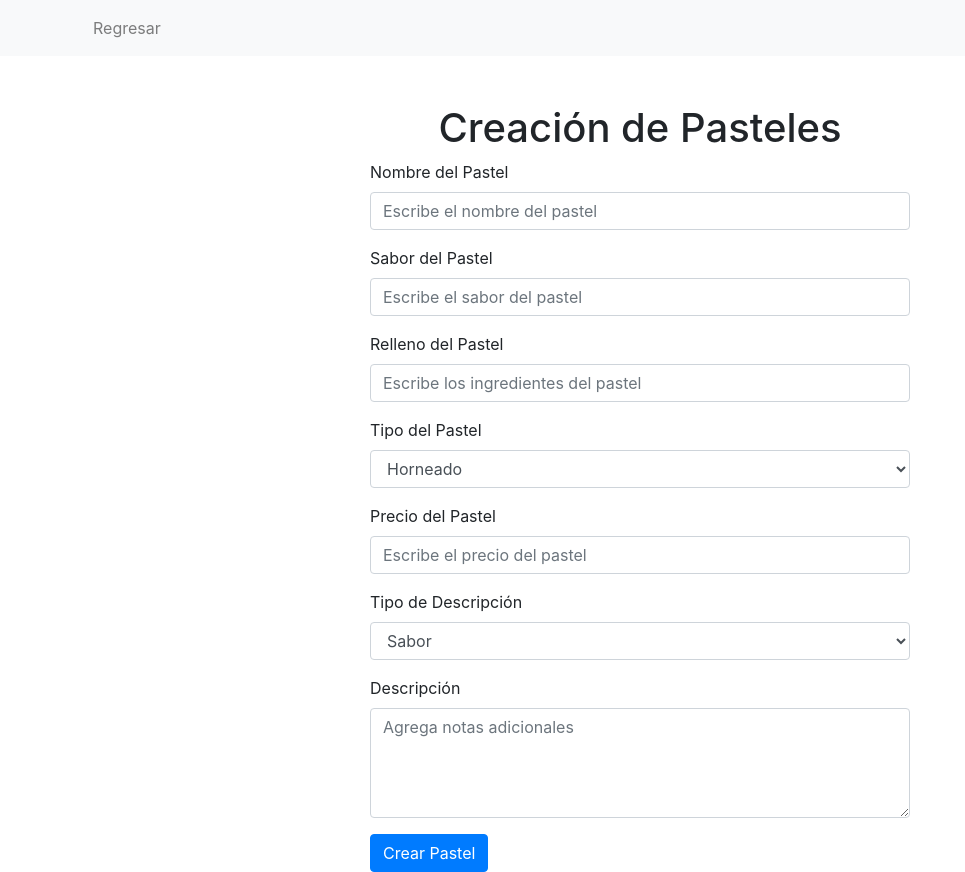
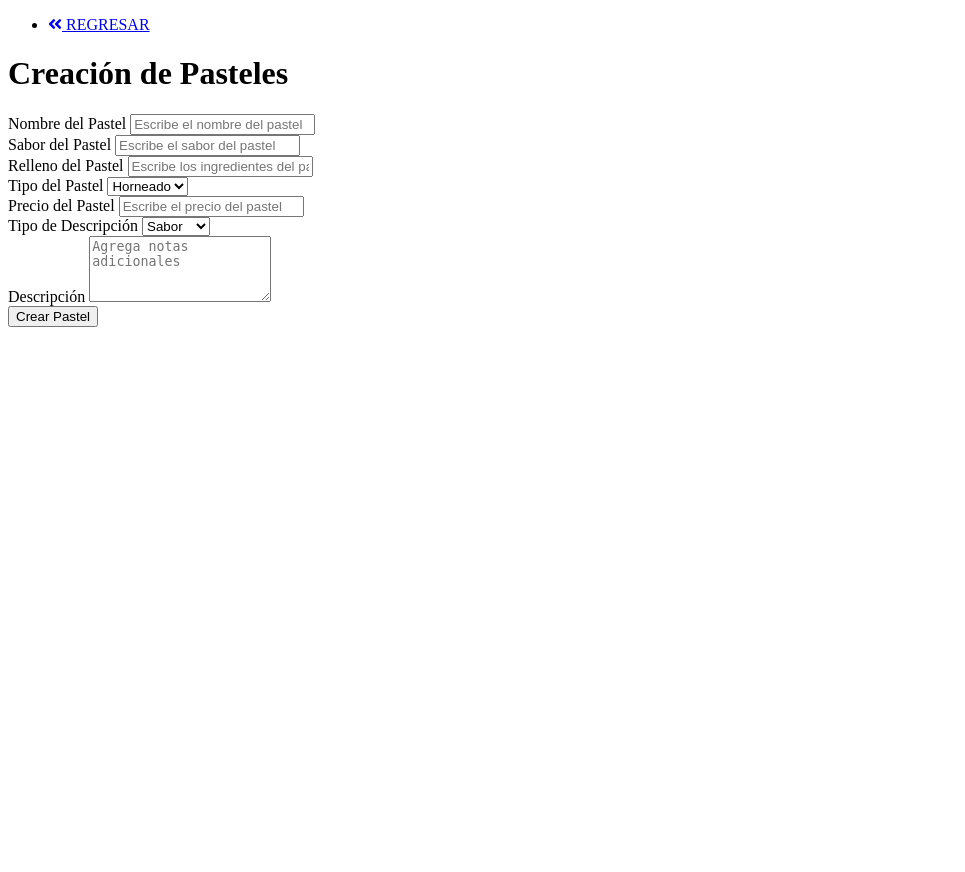
Before and after one commit to PRMQ98/Analisis, a Flask app: template Frontend/templates/adminPasteles.html in a window 1280 px wide. Shown: the whole page, without its empty margins (0-965 px from the left). After the commit the page ends 327 px from the top, so only its background shows below. Run offline with Flask 3, Linux system fonts and the light colour scheme; the template is opened without the code that fills it, so the values that code supplies are empty; some libraries are stand-ins or nearby versions.

Commit message:
Update adminPasteles.html

```diff
--- a/Frontend/templates/adminPasteles.html
+++ b/Frontend/templates/adminPasteles.html
@@ -4,7 +4,10 @@
     <meta charset="UTF-8">
     <meta name="viewport" content="width=device-width, initial-scale=1.0">
     <title>Creación de Pasteles</title>
-    <link rel="stylesheet" href="https://maxcdn.bootstrapcdn.com/bootstrap/4.5.2/css/bootstrap.min.css">
+    <link href="https://fonts.googleapis.com/css2?family=Montserrat:wght@400;700&display=swap" rel="stylesheet">
+    <link rel="stylesheet" href="https://cdnjs.cloudflare.com/ajax/libs/font-awesome/5.15.3/css/all.min.css">
+    <!--link rel="stylesheet" href="https://maxcdn.bootstrapcdn.com/bootstrap/4.5.2/css/bootstrap.min.css"-->
+    <link rel="stylesheet" href="..\static\css\adminPasteles.css">
     <script src="https://cdn.jsdelivr.net/npm/axios/dist/axios.min.js"></script>
 </head>
 <body>
@@ -12,7 +15,7 @@
         <div class="container">
           <ul class="navbar-nav mr-auto">
             <li class="nav-item">
-              <a class="nav-link" href="inicio.html" data-tipo="regresar">Regresar</a>
+              <a class="nav-link" href="inicio.html" data-tipo="regresar"><i class="fas fa-angle-double-left"></i> REGRESAR</a>
             </li>
           </ul>
         </div>
```
